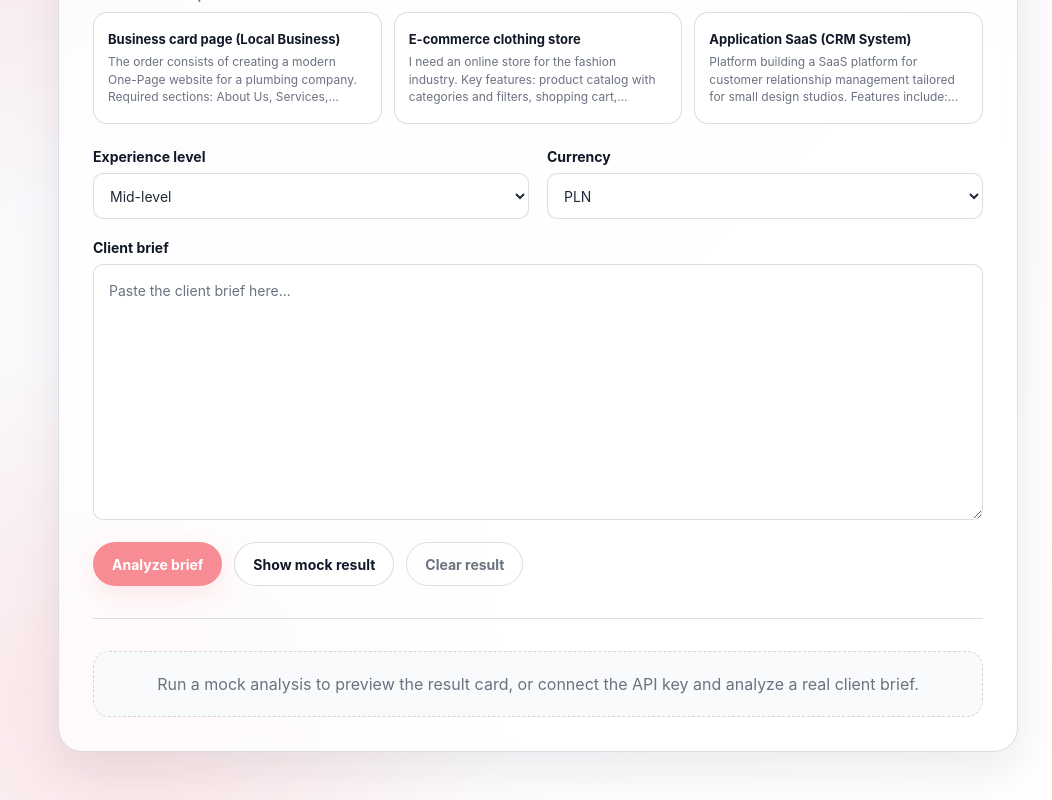
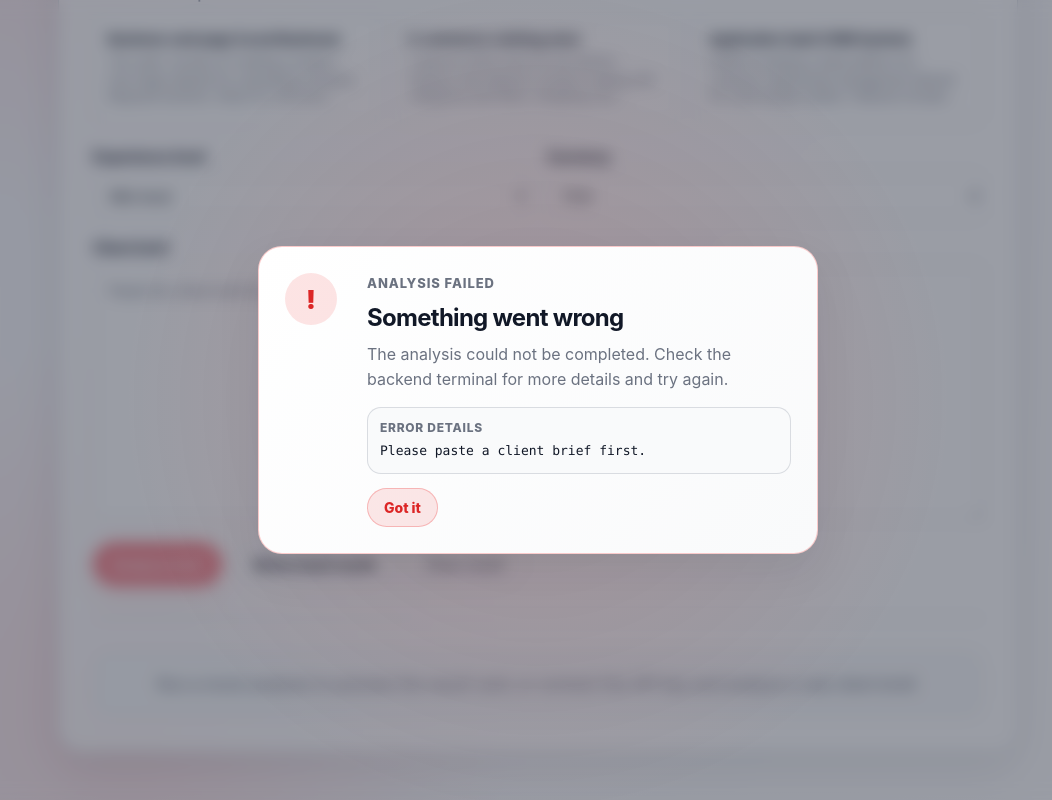
Before and after one commit to WiktoriaWezgraj/FreelancerCopilot, a React (Vite) app in the folder frontend/: page / in a window 1280 px wide. Both pictures are taken after a click on the button "Analyze brief". Shown: the part 310-1110 px from the top of the page, without its empty margins (102-1154 px from the left). Built offline with nearby package versions, Linux system fonts and the light colour scheme.

Commit message:
Add API key error modal and improve design

```diff
--- a/frontend/src/App.jsx
+++ b/frontend/src/App.jsx
@@ -1,13 +1,18 @@
-import React, { useEffect, useState, useRef } from "react";
+import React, { useEffect, useRef, useState } from "react";
 import { analyzeBrief } from "./api";
 import BriefForm from "./components/BriefForm";
 import ResultCard from "./components/ResultCard";
 import ThemeToggle from "./components/ThemeToggle";
 import LoadingModal from "./components/LoadingModal";
+import ErrorModal from "./components/ErrorModal";
 import AnalysisHistory from "./components/AnalysisHistory";
 import { createMockResult } from "./utils/mockResult";
 import { applyTheme, getStoredTheme, saveTheme } from "./utils/themeStorage";
-import { clearAnalysisHistory, getAnalysisHistory, saveAnalysisToHistory } from "./utils/analysisHistoryStorage";
+import {
+  clearAnalysisHistory,
+  getAnalysisHistory,
+  saveAnalysisToHistory,
+} from "./utils/analysisHistoryStorage";
 import { projectExamples } from "./data/examples";
 import "./styles/App.css";
 
@@ -17,9 +22,13 @@ export default function App() {
   const [currency, setCurrency] = useState("PLN");
   const [result, setResult] = useState(null);
   const [loading, setLoading] = useState(false);
+  const [errorMessage, setErrorMessage] = useState("");
   const [theme, setTheme] = useState(() => getStoredTheme() || "light");
-  const [analysisHistory, setAnalysisHistory] = useState(() => getAnalysisHistory());
+  const [analysisHistory, setAnalysisHistory] = useState(() =>
+    getAnalysisHistory()
+  );
   const [isHistoryOpen, setIsHistoryOpen] = useState(false);
+
   const resultSectionRef = useRef(null);
 
   useEffect(() => {
@@ -52,10 +61,12 @@ export default function App() {
 
   async function handleAnalyze() {
     if (!briefText.trim()) {
-      return alert("Please paste a client brief first.");
+      setErrorMessage("Please paste a client brief first.");
+      return;
     }
 
     try {
+      setErrorMessage("");
       setLoading(true);
 
       const data = await analyzeBrief({
@@ -69,7 +80,7 @@ export default function App() {
       scrollToResult();
     } catch (err) {
       console.error(err);
-      alert("Error: " + err.message);
+      setErrorMessage(err.message || "Unknown error");
     } finally {
       setLoading(false);
     }
@@ -81,12 +92,14 @@ export default function App() {
       currency,
     });
 
+    setErrorMessage("");
     setResult(mockData);
     scrollToResult();
   }
 
   function handleClear() {
     setResult(null);
+    setErrorMessage("");
   }
 
   function handleSelectHistoryItem(item) {
@@ -94,6 +107,7 @@ export default function App() {
     setExperienceLevel(item.experienceLevel);
     setCurrency(item.currency);
     setResult(item.result);
+    setErrorMessage("");
     setIsHistoryOpen(false);
     scrollToResult();
   }
@@ -106,6 +120,7 @@ export default function App() {
   function handleUseExample(description) {
     setBriefText(description);
     setResult(null);
+    setErrorMessage("");
   }
 
   function handleToggleTheme() {
@@ -114,7 +129,12 @@ export default function App() {
 
   return (
     <main className="app-page">
-    <LoadingModal isOpen={loading} />
+      <LoadingModal isOpen={loading && !errorMessage} />
+
+      <ErrorModal
+        message={errorMessage}
+        onClose={() => setErrorMessage("")}
+      />
 
       <div className="app-layout">
         <aside className="history-sidebar">
@@ -149,8 +169,8 @@ return (
             <header className="app-header">
               <h1>Freelancer Copilot</h1>
               <p>
-              Paste a client brief, choose your experience level and select the
-              estimation currency. The app will help you prepare an early
+                Paste a client brief, choose your experience level and select
+                the estimation currency. The app will help you prepare an early
                 project estimate.
               </p>
             </header>
@@ -193,8 +213,8 @@ return (
                 <ResultCard result={result} />
               ) : (
                 <div className="empty-state">
-                Run a mock analysis to preview the result card, or connect the API
-                key and analyze a real client brief.
+                  Run a mock analysis to preview the result card, or connect the
+                  API key and analyze a real client brief.
                 </div>
               )}
             </div>
--- /dev/null
+++ b/frontend/src/components/ErrorModal.jsx
@@ -0,0 +1,63 @@
+export default function ErrorModal({ message, onClose }) {
+  if (!message) {
+    return null;
+  }
+
+  const errorDetails = getErrorDetails(message);
+
+  return (
+    <div className="error-modal-backdrop" role="alert" aria-live="assertive">
+      <div className="error-modal">
+        <div className="error-modal-icon">!</div>
+
+        <div className="error-modal-content">
+          <p className="error-modal-eyebrow">Analysis failed</p>
+          <h2>{errorDetails.title}</h2>
+          <p>{errorDetails.description}</p>
+
+          <div className="error-modal-message">
+            <span>Error details</span>
+            <code>{message}</code>
+          </div>
+
+          <button className="error-modal-button" type="button" onClick={onClose}>
+            Got it
+          </button>
+        </div>
+      </div>
+    </div>
+  );
+}
+
+function getErrorDetails(message) {
+  const normalizedMessage = message.toLowerCase();
+
+  if (
+    normalizedMessage.includes("missing gemini_api_key") ||
+    normalizedMessage.includes("api key not found")
+  ) {
+    return {
+      title: "Missing API key",
+      description:
+        "The backend cannot find the Gemini API key. Add GEMINI_API_KEY to the backend .env file and restart the backend server.",
+    };
+  }
+
+  if (
+    normalizedMessage.includes("api key not valid") ||
+    normalizedMessage.includes("invalid api key") ||
+    normalizedMessage.includes("api_key_invalid")
+  ) {
+    return {
+      title: "Invalid API key",
+      description:
+        "The Gemini API key is not valid. Check if the key was copied correctly, then restart the backend server.",
+    };
+  }
+
+  return {
+    title: "Something went wrong",
+    description:
+      "The analysis could not be completed. Check the backend terminal for more details and try again.",
+  };
+}
--- a/frontend/src/styles/App.css
+++ b/frontend/src/styles/App.css
@@ -642,6 +642,133 @@ button:active:not(:disabled) {
   line-height: 1.6;
 }
 
+/* Error modal */
+
+.error-modal-backdrop {
+  position: fixed;
+  inset: 0;
+  z-index: 70;
+  display: grid;
+  place-items: center;
+  padding: 24px;
+  background:
+    radial-gradient(circle at center, rgba(239, 68, 68, 0.12), transparent 26rem),
+    rgba(15, 23, 42, 0.42);
+  backdrop-filter: blur(8px);
+}
+
+.error-modal {
+  display: grid;
+  grid-template-columns: 64px 1fr;
+  gap: 18px;
+  width: min(100%, 560px);
+  padding: 26px;
+  border: 1px solid rgba(239, 68, 68, 0.28);
+  border-radius: 24px;
+  background:
+    linear-gradient(135deg, var(--color-surface-strong), var(--color-surface-muted));
+  box-shadow: var(--shadow-soft);
+}
+
+.error-modal-icon {
+  display: inline-flex;
+  align-items: center;
+  justify-content: center;
+  width: 52px;
+  height: 52px;
+  border-radius: 999px;
+  background-color: rgba(239, 68, 68, 0.14);
+  color: #dc2626;
+  font-size: 26px;
+  font-weight: 900;
+}
+
+.error-modal-content {
+  display: flex;
+  flex-direction: column;
+  gap: 10px;
+}
+
+.error-modal-eyebrow {
+  margin: 0;
+  color: #dc2626;
+  font-size: 13px;
+  font-weight: 800;
+  text-transform: uppercase;
+  letter-spacing: 0.07em;
+}
+
+.error-modal h2 {
+  margin: 0;
+  color: var(--color-text-strong);
+  font-size: 24px;
+  line-height: 1.15;
+  letter-spacing: -0.03em;
+}
+
+.error-modal p {
+  margin: 0;
+  color: var(--color-text-muted);
+  line-height: 1.6;
+}
+
+.error-modal-message {
+  display: grid;
+  gap: 6px;
+  margin-top: 4px;
+  padding: 12px;
+  border: 1px solid var(--color-border);
+  border-radius: 14px;
+  background-color: var(--color-surface-muted);
+}
+
+.error-modal-message span {
+  color: var(--color-text-muted);
+  font-size: 12px;
+  font-weight: 800;
+  text-transform: uppercase;
+  letter-spacing: 0.06em;
+}
+
+.error-modal-message code {
+  color: var(--color-text-strong);
+  font-family: "SFMono-Regular", Consolas, "Liberation Mono", monospace;
+  font-size: 13px;
+  line-height: 1.5;
+  word-break: break-word;
+}
+
+.error-modal-button {
+  width: fit-content;
+  margin-top: 4px;
+  padding: 10px 16px;
+  border: 1px solid rgba(239, 68, 68, 0.3);
+  border-radius: 999px;
+  background-color: rgba(239, 68, 68, 0.12);
+  color: #dc2626;
+  cursor: pointer;
+  font-size: 14px;
+  font-weight: 800;
+}
+
+.error-modal-button:hover {
+  background-color: rgba(239, 68, 68, 0.18);
+}
+
+:root[data-theme="dark"] .error-modal {
+  border-color: rgba(239, 68, 68, 0.28);
+}
+
+:root[data-theme="dark"] .error-modal-icon,
+:root[data-theme="dark"] .error-modal-button {
+  background-color: rgba(239, 68, 68, 0.16);
+  color: #f87171;
+}
+
+:root[data-theme="dark"] .error-modal-eyebrow {
+  color: #f87171;
+}
+
 /* Dark-mode details */
 
 :root[data-theme="dark"] .decision-dot-yes {
@@ -737,4 +864,18 @@ button:active:not(:disabled) {
   .history-drawer {
     width: 100%;
   }
+
+  .error-modal {
+    grid-template-columns: 1fr;
+    text-align: center;
+  }
+
+  .error-modal-icon {
+    margin: 0 auto;
+  }
+
+  .error-modal-button {
+    margin-left: auto;
+    margin-right: auto;
+  }
 }
```
Lines whose indentation alone changed are shown as unchanged.
